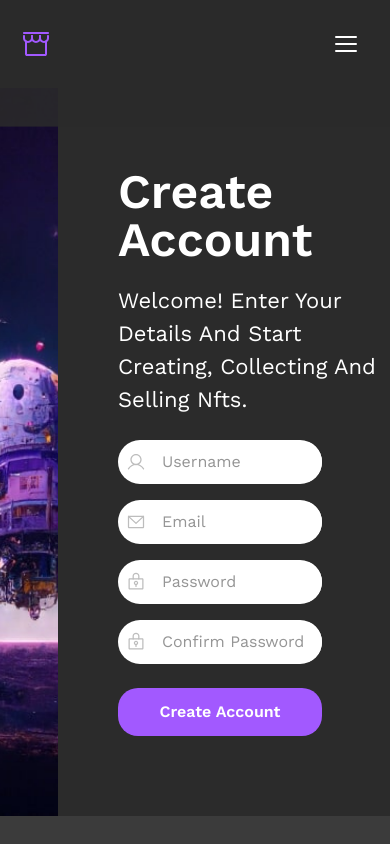
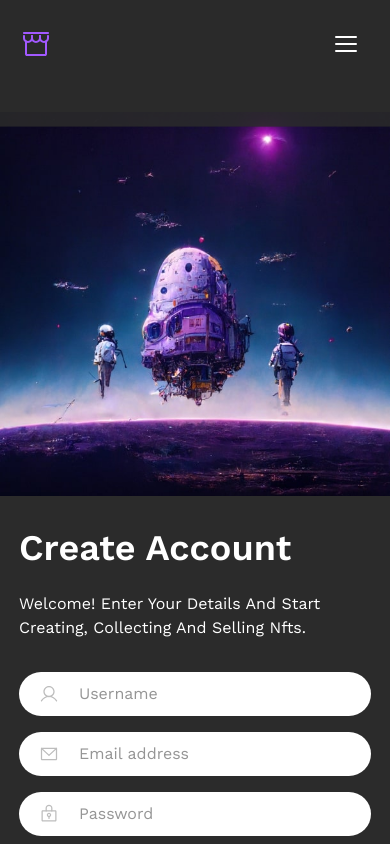
Before and after one commit to asztonski/nextjs-shop-demo, a Next.js app: page /sign-up in a window 390 px wide. Shown: the top 844 px of the page. Built offline with nearby package versions, Linux system fonts and the light colour scheme.

Commit message:
Add Sign-up page styling

```diff
--- a/app/sign-up/page.tsx
+++ b/app/sign-up/page.tsx
@@ -5,8 +5,8 @@ import { SignUpForm } from "@/components/ui/form/SignUpForm";
 
 export default function SignUpPage() {
   return (
-    <div className="flex gap-15">
-      <div className="flex-1 relative">
+    <div className="flex flex-col lg:flex-row gap-4 lg:gap-15 lg:x-auto w-full lg:w-auto py-6 lg:py-0">
+      <div className="w-full lg:flex-1 relative h-96 lg:h-auto">
         <Image
           src={HeroImage}
           alt="Sign Up"
@@ -16,10 +16,10 @@ export default function SignUpPage() {
           // sizes="(max-width: 768px) 200vw, 40vw"
         />
       </div>
-      <div className="flex-1">
-        <div className="max-w-md py-20">
-          <h1 className="text-5xl font-semibold">Create Account</h1>
-          <h2 className="text-box-subtitle mt-5">
+      <div className="lg:flex-1 max-w-sm mx-auto lg:max-w-none px-4 lg:px-0">
+        <div className="py-4 lg:py-24 lg:max-w-md w-full mx-auto lg:mx-0">
+          <h1 className="text-4xl lg:text-5xl font-semibold">Create Account</h1>
+          <h2 className="text-base lg:text-box-subtitle mt-6">
             Welcome! Enter Your Details And Start Creating, Collecting And
             Selling Nfts.
           </h2>
--- a/components/ui/form/SignUpForm.tsx
+++ b/components/ui/form/SignUpForm.tsx
@@ -20,7 +20,7 @@ export const SignUpForm = () => {
       icon: UserIcon,
     },
     {
-      placeholder: "Email",
+      placeholder: "Email address",
       value: email,
       onChange: (e: React.ChangeEvent<HTMLInputElement>) =>
         setEmail(e.target.value),
@@ -45,7 +45,7 @@ export const SignUpForm = () => {
   ];
 
   return (
-    <form className="flex flex-col gap-4 mt-6 w-3/4" action="">
+    <form className="flex flex-col gap-4 mt-8 lg:mt-10 lg:w-3/4" action="">
       {FORM_ITEMS.map(({ placeholder, value, onChange, icon, type }) => (
         <TextField
           key={placeholder}
@@ -54,7 +54,8 @@ export const SignUpForm = () => {
           value={value}
           onChange={onChange}
           type={type}
-          className="h-11"
+          className="h-11 lg:h-12"
+          inputClassName="w-2/3 lg:w-9/10"
         />
       ))}
       <Button className="py-3 mt-2 !w-full" type="submit">
--- a/components/ui/input/TextField.tsx
+++ b/components/ui/input/TextField.tsx
@@ -5,6 +5,7 @@ export const TextField = ({
   value,
   icon,
   className,
+  inputClassName,
   onChange,
   type,
 }: {
@@ -12,6 +13,7 @@ export const TextField = ({
   value: string;
   icon?: string;
   className?: string;
+  inputClassName?: string;
   onChange: (e: React.ChangeEvent<HTMLInputElement>) => void;
   type?: string;
 }) => {
@@ -19,14 +21,14 @@ export const TextField = ({
     <div
       className={`rounded-full bg-foreground relative text-background w-full p-2 overflow-hidden ${className}`}
     >
-      <div className="lg:absolute bg-inherit left-0 top-0 h-full w-full flex items-center gap-3 pl-7">
+      <div className="lg:absolute bg-inherit left-0 top-0 h-full w-full flex items-center gap-3 pl-11">
         {icon && (
           <Image
             src={icon}
             width={20}
             height={20}
             alt={`${icon} icon`}
-            className="absolute left-2 top-1/2 transform -translate-y-1/2"
+            className="absolute left-5 top-1/2 transform -translate-y-1/2"
           />
         )}
         <input
@@ -34,7 +36,7 @@ export const TextField = ({
           placeholder={placeholder}
           value={value}
           onChange={onChange}
-          className="p-2 bg-inherit"
+          className={`p-2 bg-inherit ${inputClassName}`}
         />
       </div>
     </div>
```
